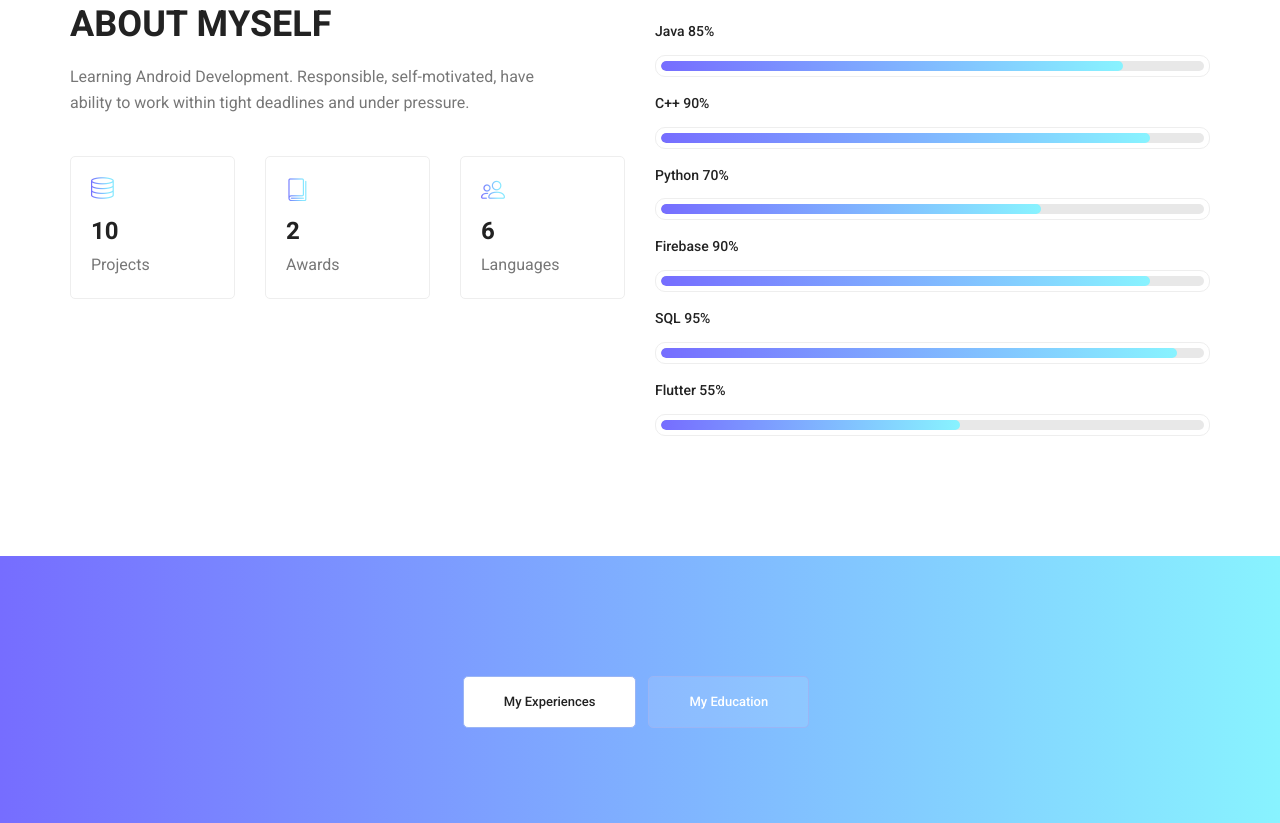
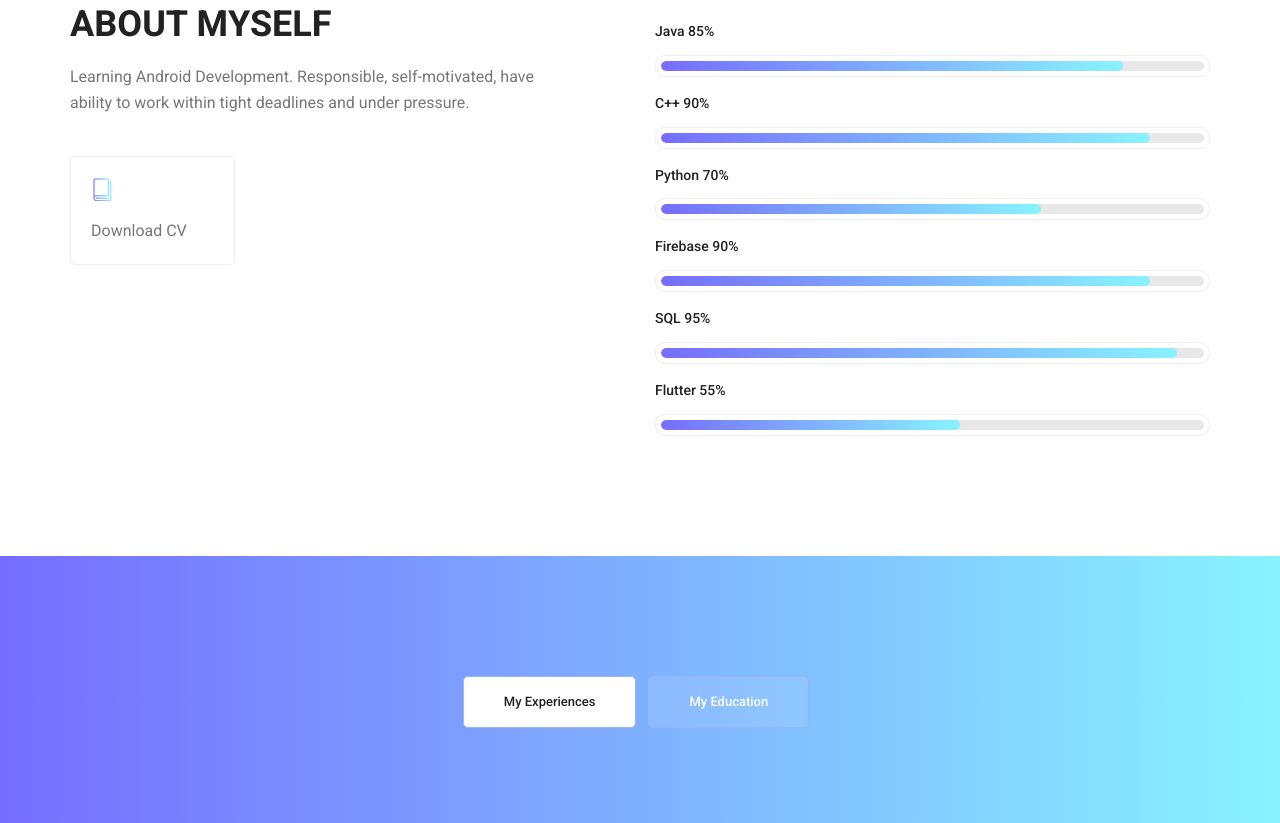
Before and after one commit to evanemran/evanemran.github.io, a plain HTML site: page index.html in a window 1280 px wide. Shown: the part 1077-1900 px from the top of the page. Drawn offline with Linux system fonts and the light colour scheme.

Commit message:
Update index.html

```diff
--- a/index.html
+++ b/index.html
@@ -75,26 +75,14 @@
         					<p>Learning Android Development. Responsible, self-motivated, have ability to work within tight deadlines and under pressure.</p>
         					<div class="row">
         						<div class="col-md-4">
-        							<div class="wel_item">
-        								<i class="lnr lnr-database"></i>
-        								<h4>10</h4>
-        								<p>Projects</p>
-        							</div>
-        						</div>
-        						<div class="col-md-4">
-        							<div class="wel_item">
-        								<i class="lnr lnr-book"></i>
-        								<h4>2</h4>
-        								<p>Awards</p>
-        							</div>
-        						</div>
-        						<div class="col-md-4">
-        							<div class="wel_item">
-        								<i class="lnr lnr-users"></i>
-        								<h4>6</h4>
-        								<p>Languages</p>
-        							</div>
-        						</div>
+                                    <a href="#">
+                                    <div class="wel_item">
+                                        <i class="lnr lnr-book"></i>
+                                        <h4></h4>
+                                        <p>Download CV</p>
+                                    </div>
+                                    </a>
+                                </div>
         					</div>
         				</div>
         			</div>
@@ -269,7 +257,7 @@
                                     <ul class="py-1 list-unstyled">
                                     <li class="py-1"><i class="fa fa-check-circle pr-4" aria-hidden="true"></i> Firebase Database</li>
                                     <li class="py-2"><i class="fa fa-check-circle pr-4" aria-hidden="true"></i> Can update profile</li>
-                                    <li><i class="fa fa-check-circle pr-4" aria-hidden="true"></i> Automatically reminds you to donate</li>
+                                    <li><i class="fa fa-check-circle pr-4" aria-hidden="true"></i> Google Map API</li>
                                     </ul>
                                 </div>
                             </div>
@@ -377,7 +365,7 @@
                                     <p class="pt-5 pb-1">More features are,</p>
                                     <ul class="py-1 list-unstyled">
                                     <li class="py-1"><i class="fa fa-check-circle pr-4" aria-hidden="true"></i> Clock</li>
-                                    <li class="py-2"><i class="fa fa-check-circle pr-4" aria-hidden="true"></i> Network Manager/li>
+                                    <li class="py-2"><i class="fa fa-check-circle pr-4" aria-hidden="true"></i> Network Manager</li>
                                     <li><i class="fa fa-check-circle pr-4" aria-hidden="true"></i> Timer</li>
                                     </ul>
                                 </div>
```
